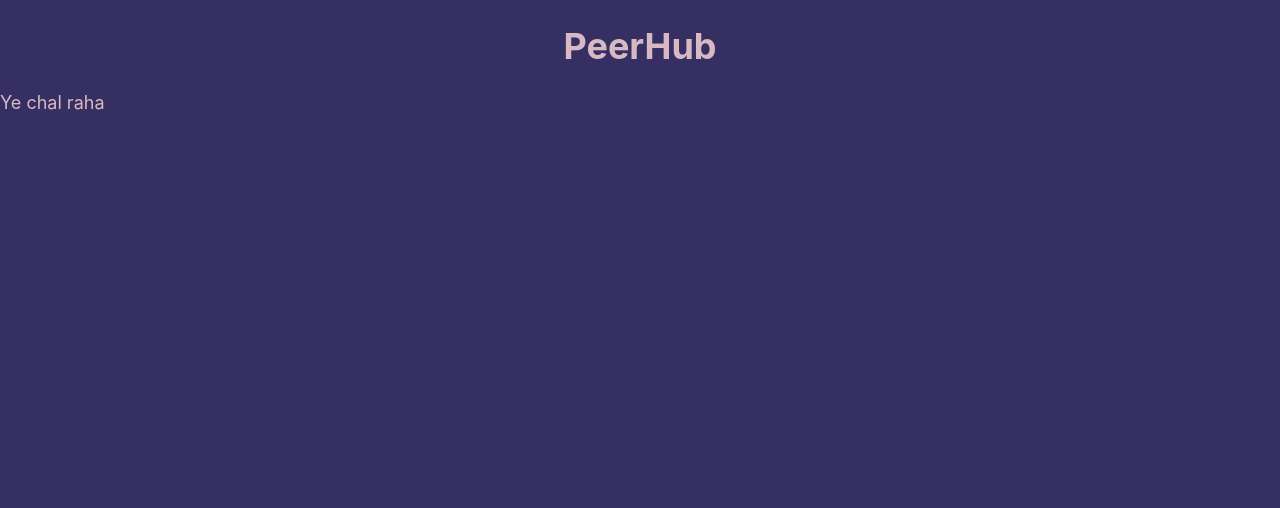
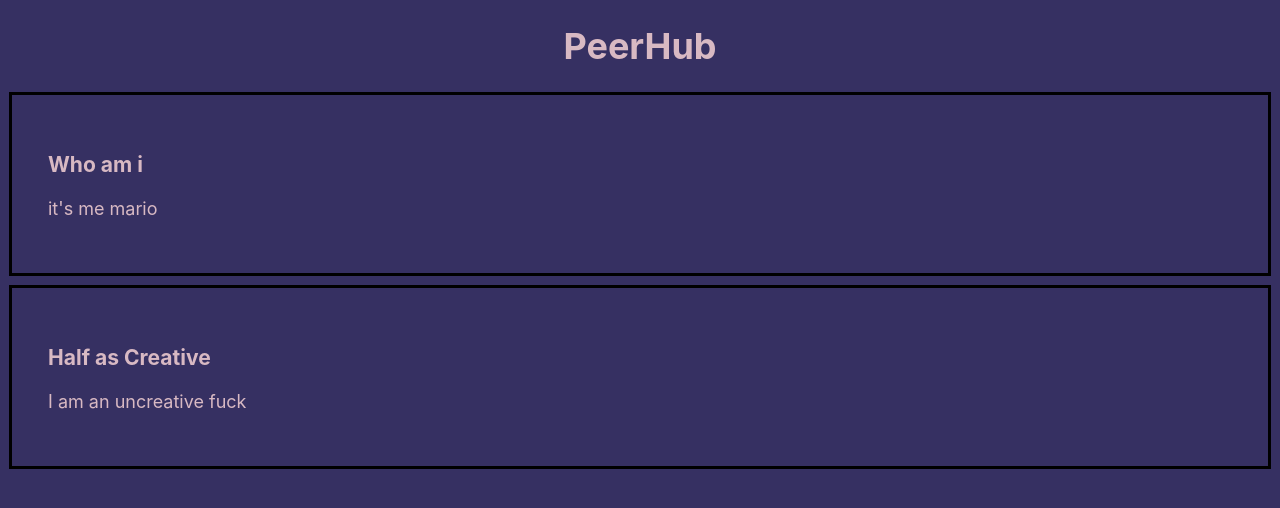
Before and after one commit to Hamzakam/MPG1, a JavaScript app in the folder frontend/: page / in a window 1280 px wide. Shown: the top 508 px of the page. Built offline with nearby package versions, Linux system fonts and the light colour scheme.

Commit message:
Added post component

```diff
--- a/frontend/src/App.js
+++ b/frontend/src/App.js
@@ -1,10 +1,20 @@
 import './App.css';
+
+const Posts = (props)=>{
+  return (
+    <div className="Post">
+      <h3>{props.title}</h3>
+      <p>{props.textContent}</p>
+    </div>
+  )
+}
 
 const App = ()=> {
   return (
     <div className="App">
       <h1>PeerHub</h1>
-      <p>Ye chal raha</p>
+      <Posts title="Who am i" textContent="it's me mario"/>
+      <Posts title="Half as Creative" textContent="I am an uncreative fuck"/>
     </div>
   );
 }
--- a/frontend/src/index.css
+++ b/frontend/src/index.css
@@ -13,6 +13,11 @@ body {
 h1{
   text-align: center;
 }
+.Post{
+  border: 0.2em solid black;
+  margin: 0.5em;
+  padding:2em;
+}
 code {
   font-family: source-code-pro, Menlo, Monaco, Consolas, 'Courier New',
     monospace;
```
